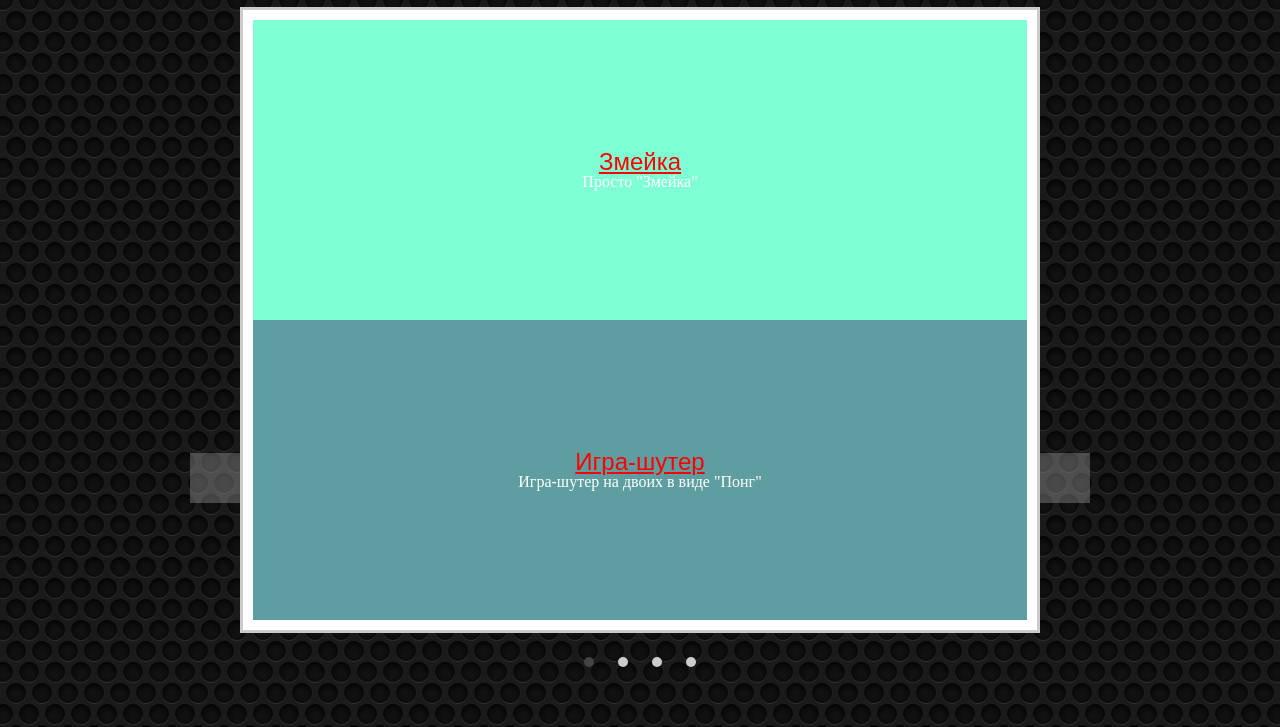
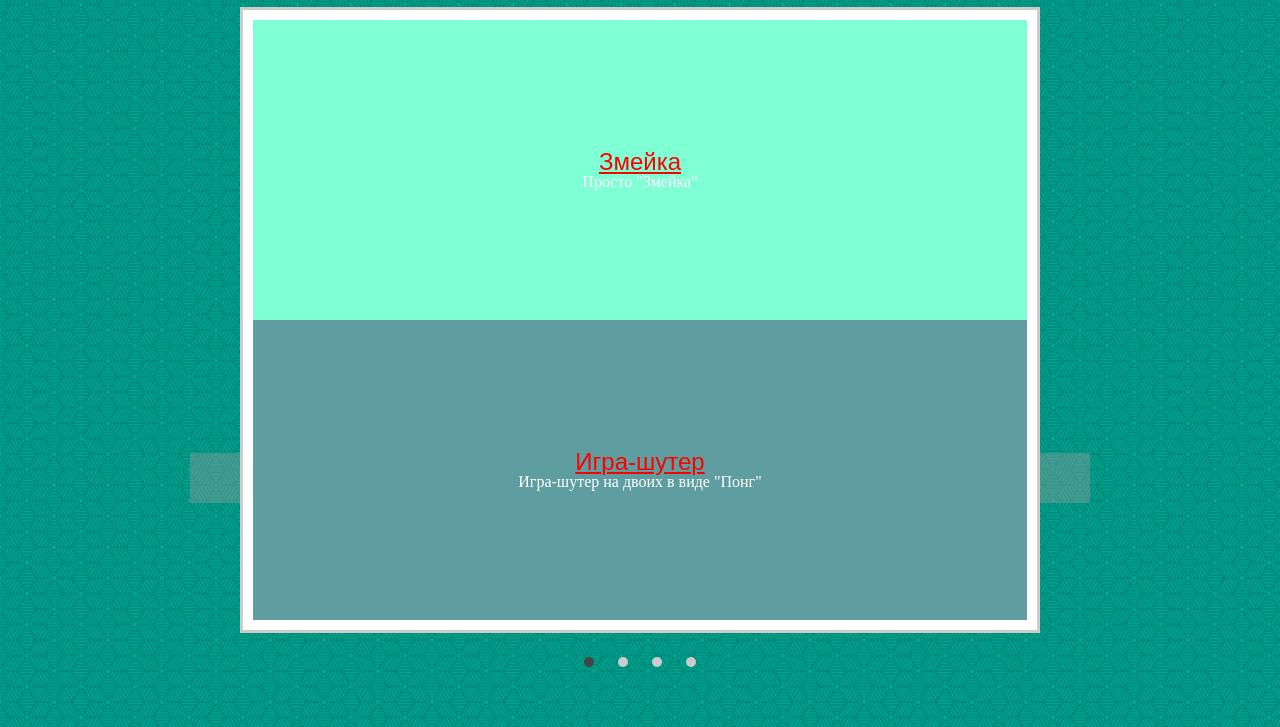
Before and after one commit to ERMAKI-and-CO/oro, a plain HTML site: page games.html in a window 1280 px wide. Shown: the part 73-800 px from the top of the page. Drawn offline with Linux system fonts and the light colour scheme; grey boxes are pictures that could not be loaded.

Commit message:
Update games.html

```diff
--- a/games.html
+++ b/games.html
@@ -5,7 +5,7 @@
     <title>Наши игры</title>
     <style>
       body {
-    background-image: url(dotally.png);
+    background-image: url(persian.png);
     font:#fff;
    }
                 .c {
```
